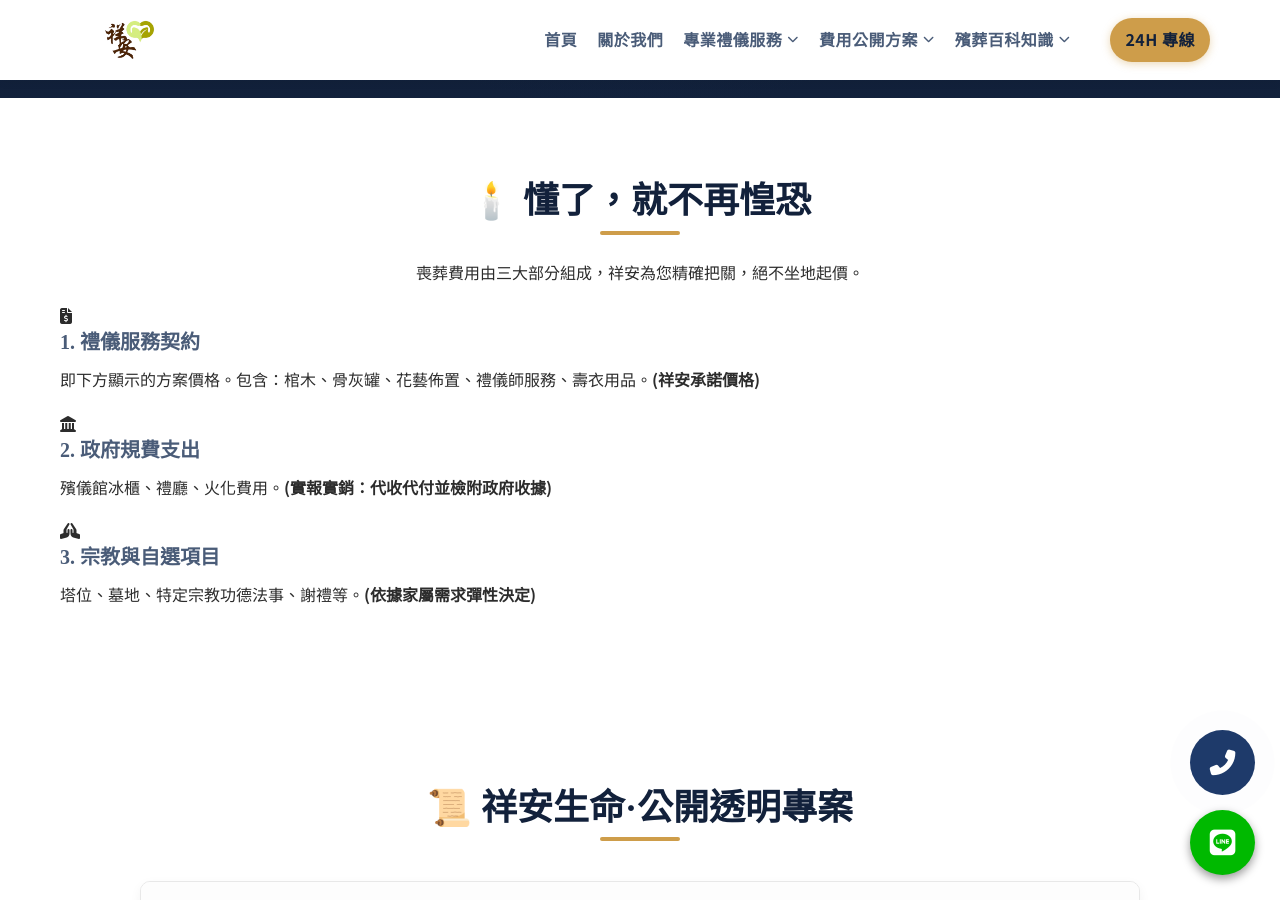
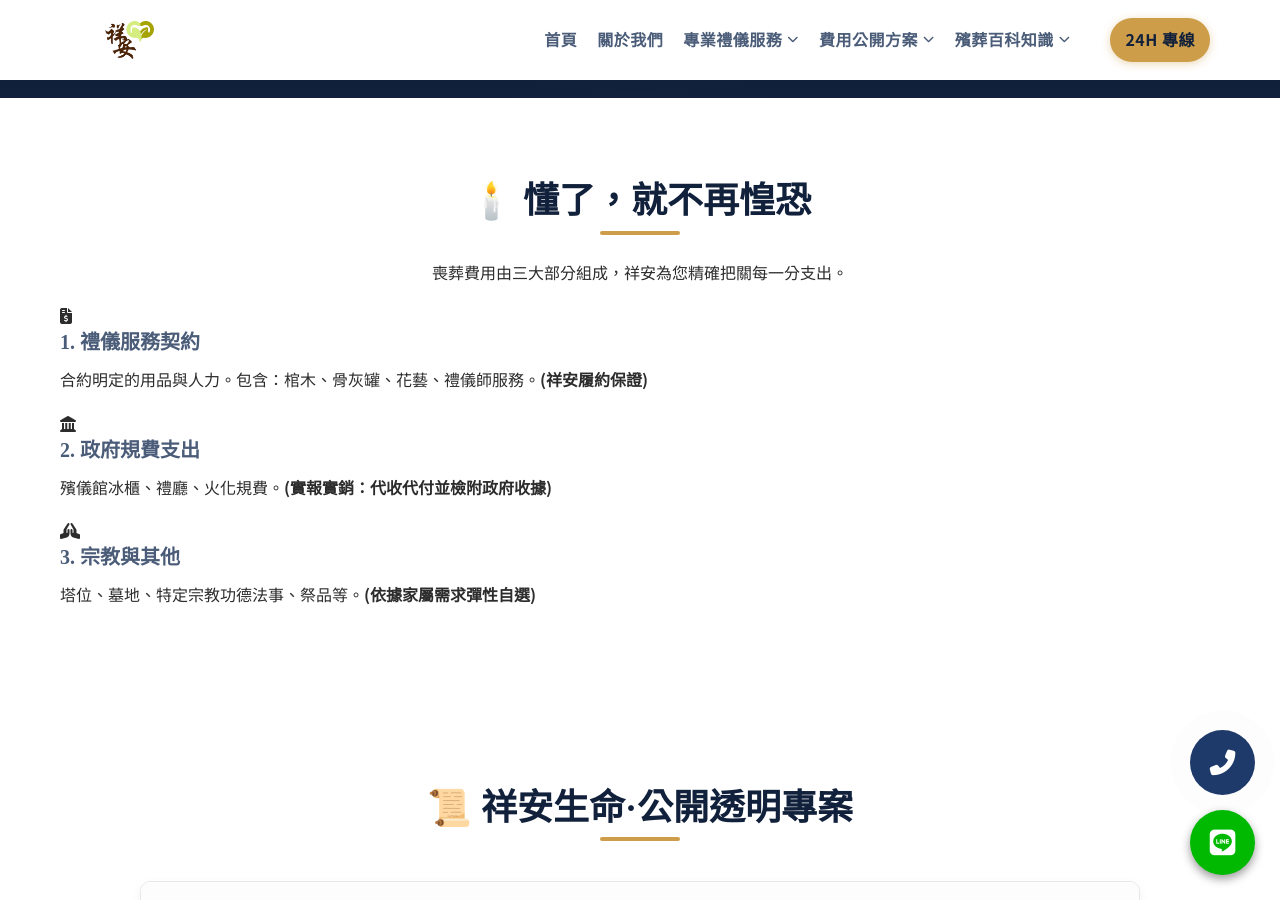
Before and after one commit to Shiangan/Shiangan, a Jekyll site: the page plans.html, which Jekyll copies as it is, in a window 1280 px wide and 900 px high, scrolled down 802 px. Built offline with Jekyll 4.4.1, drawn with Linux system fonts in a browser that asks for light colours; some web fonts are replaced; some of the changed text lies outside the part shown.

Commit message:
Update plans.html

```diff
--- a/plans.html
+++ b/plans.html
@@ -2,16 +2,8 @@
 <html lang="zh-Hant">
 <head>
     <meta charset="UTF-8">
+    <meta name="viewport" content="width=device-width, initial-scale=1.0, shrink-to-fit=no">
     <meta http-equiv="X-UA-Compatible" content="IE=edge">
-    <meta name="viewport" content="width=device-width, initial-scale=1.0, shrink-to-fit=no">
-
-    <title>【費用公開】誠信契約方案與治喪全百科 | 祥安生命：暖心守護，圓滿終旅</title>
-    <meta name="description" content="祥安生命提供全台最透明的喪葬費用方案。包含國民、中式、西式、日式與客製化專案。堅持不收紅包、實報實銷，國家認證禮儀師 24 小時守護。">
-
-    <link rel="stylesheet" href="https://cdnjs.cloudflare.com/ajax/libs/font-awesome/6.5.1/css/all.min.css">
-    <link href="https://fonts.googleapis.com/css2?family=Noto+Serif+TC:wght@600;700;900&family=Noto+Sans+TC:wght@300;400;700&display=swap" rel="stylesheet">
-    <link rel="stylesheet" href="css/style.css">
-    <link rel="stylesheet" href="css/plans-specific.css">
 
     <script async src="https://www.googletagmanager.com/gtag/js?id=G-445583766"></script>
     <script>
@@ -19,6 +11,37 @@
         function gtag(){dataLayer.push(arguments);}
         gtag('js', new Date());
         gtag('config', 'G-445583766');
+    </script>
+
+    <title>【費用公開】誠信契約方案與治喪全百科 | 祥安生命：暖心守護，圓滿終旅</title>
+    <meta name="description" content="祥安生命提供全台最透明的喪葬費用方案。包含國民、中式、西式、日式與客製化專案。堅持不收紅包、實報實銷，國家認證禮儀師 24 小時守護。">
+    <link rel="canonical" href="https://24hour.台灣/Shiangan/plans.html">
+
+    <link rel="preload" href="css/style.css" as="style">
+    <link rel="preload" href="https://cdnjs.cloudflare.com/ajax/libs/font-awesome/6.5.1/css/all.min.css" as="style">
+    <link rel="stylesheet" href="https://cdnjs.cloudflare.com/ajax/libs/font-awesome/6.5.1/css/all.min.css">
+    <link href="https://fonts.googleapis.com/css2?family=Noto+Serif+TC:wght@600;700;900&family=Noto+Sans+TC:wght@300;400;700&display=swap" rel="stylesheet">
+    <link rel="stylesheet" href="css/style.css">
+    <link rel="stylesheet" href="css/plans-specific.css">
+
+    <script type="application/ld+json">
+    {
+      "@context": "https://schema.org/",
+      "@type": "Product",
+      "name": "祥安生命禮儀服務方案",
+      "image": "https://24hour.台灣/Shiangan/images/logo.png",
+      "description": "提供透明公開的喪葬費用契約，包含國民型、中式精緻型、尊榮七七型等多樣化選擇。",
+      "brand": {
+        "@type": "Brand",
+        "name": "祥安生命"
+      },
+      "offers": {
+        "@type": "AggregateOffer",
+        "lowPrice": "68000",
+        "highPrice": "178000",
+        "priceCurrency": "TWD"
+      }
+    }
     </script>
 </head>
 
@@ -33,55 +56,57 @@
 
             <nav class="main-nav" id="main-nav" role="navigation">
                 <ul role="menubar">
-                    <li role="none"><a href="index.html" role="menuitem"><strong>首頁</strong></a></li>
-                    <li role="none"><a href="about.html" role="menuitem"><strong>關於我們</strong></a></li>
+                    <li role="menuitem"><a href="index.html"><strong>首頁</strong></a></li>
+                    <li role="menuitem"><a href="about.html"><strong>關於我們</strong></a></li>
 
-                    <li class="dropdown" role="none">
-                        <a href="services.html" role="menuitem" aria-haspopup="true"><strong>專業禮儀服務</strong> <i class="fas fa-chevron-down"></i></a>
+                    <li class="dropdown" role="menuitem" aria-haspopup="true">
+                        <a href="services.html"><strong>專業禮儀服務</strong> <i class="fas fa-chevron-down"></i></a>
                         <div class="submenu-container">
                             <ul class="submenu" role="menu">
-                                <li class="submenu-title" role="presentation">宗教禮俗分類</li>
-                                <li role="none"><a href="services.html#buddhist-taoist" role="menuitem">中式禮儀 (佛/道)</a></li>
-                                <li role="none"><a href="services.html#western-etiquette" role="menuitem">西式禮儀 (基/天)</a></li>
-                                <li role="none"><a href="services.html#japanese-etiquette" role="menuitem">日式禮儀 (創價/日蓮)</a></li>
-                                <li class="submenu-separator" role="separator"></li>
-                                <li class="submenu-title" role="presentation">自然永續葬</li>
-                                <li role="none"><a href="services.html#eco-burial" role="menuitem">樹葬/海葬/花葬專區</a></li>
+                                <li class="submenu-title">宗教禮俗分類</li>
+                                <li><a href="services.html#buddhist-taoist">中式禮儀 (佛/道)</a></li>
+                                <li><a href="services.html#western-etiquette">西式禮儀 (基/天)</a></li>
+                                <li><a href="services.html#japanese-etiquette">日式禮儀 (創價/日蓮)</a></li>
+                                <li class="submenu-separator"></li>
+                                <li class="submenu-title">自然永續葬</li>
+                                <li><a href="services.html#eco-burial">樹葬/海葬/花葬專區</a></li>
                             </ul>
                         </div>
                     </li>
 
-                    <li class="dropdown active" role="none">
-                        <a href="plans.html" role="menuitem" aria-haspopup="true"><strong>費用公開方案</strong> <i class="fas fa-chevron-down"></i></a>
+                    <li class="dropdown active" role="menuitem" aria-haspopup="true">
+                        <a href="plans.html"><strong>費用公開方案</strong> <i class="fas fa-chevron-down"></i></a>
                         <div class="submenu-container">
                             <ul class="submenu" role="menu">
-                                <li class="submenu-title" role="presentation">公開透明契約</li>
-                                <li role="none"><a href="#basic" role="menuitem">國民契約 6.8萬</a></li>
-                                <li role="none"><a href="#eighty-eight" role="menuitem">中式契約 8.8萬</a></li>
-                                <li role="none"><a href="#eleven-eight" role="menuitem">中式精緻 11.8萬</a></li>
-                                <li role="none"><a href="#fourteen-eight" role="menuitem">中式莊嚴 14.8萬</a></li>
-                                <li role="none"><a href="#seventeen-eight" role="menuitem">尊榮契約 17.8萬</a></li>
-                                <li class="submenu-separator" role="separator"></li>
-                                <li role="none"><a href="#west" role="menuitem">西式/日式專案</a></li>
+                                <li class="submenu-title">公開透明契約</li>
+                                <li><a href="#basic">國民契約 6.8萬</a></li>
+                                <li><a href="#eighty-eight">中式契約 8.8萬</a></li>
+                                <li><a href="#eleven-eight">中式精緻 11.8萬</a></li>
+                                <li><a href="#fourteen-eight">中式莊嚴 14.8萬</a></li>
+                                <li><a href="#seventeen-eight">尊榮契約 17.8萬</a></li>
+                                <li class="submenu-separator"></li>
+                                <li><a href="#west">西式/日式專案</a></li>
                             </ul>
                         </div>
                     </li>
 
-                    <li class="dropdown" role="none">
-                        <a href="blog.html" role="menuitem" aria-haspopup="true"><strong>殯葬百科知識</strong> <i class="fas fa-chevron-down"></i></a>
+                    <li class="dropdown" role="menuitem" aria-haspopup="true">
+                        <a href="blog.html"><strong>殯葬百科知識</strong> <i class="fas fa-chevron-down"></i></a>
                         <div class="submenu-container">
                             <ul class="submenu" role="menu">
-                                <li role="none"><a href="blog.html#first-step" role="menuitem">臨終初終處理</a></li>
-                                <li role="none"><a href="blog.html#law-guide" role="menuitem">補助金申請詳情</a></li>
-                                <li role="none"><a href="blog.html#faq" role="menuitem">治喪常見問題</a></li>
+                                <li><a href="blog.html#first-step">臨終初終處理</a></li>
+                                <li><a href="blog.html#law-guide">補助金申請詳情</a></li>
+                                <li><a href="blog.html#faq">治喪常見問題</a></li>
                             </ul>
                         </div>
                     </li>
 
-                    <li class="contact-nav" role="none"><a href="tel:+886978583699" role="menuitem"><strong>24H 專線</strong></a></li>
+                    <li class="contact-nav" role="menuitem"><a href="tel:+886978583699"><strong>24H 專線</strong></a></li>
                 </ul>
             </nav>
-            <button class="menu-toggle" aria-label="切換選單" aria-expanded="false"><i class="fas fa-bars"></i></button>
+            <button class="menu-toggle" aria-label="切換選單" aria-controls="main-nav" aria-expanded="false">
+                <i class="fas fa-bars"></i>
+            </button>
         </div>
     </header>
 
@@ -102,23 +127,23 @@
             <div class="container">
                 <div class="knowledge-intro text-center">
                     <h2>🕯️ 懂了，就不再惶恐</h2>
-                    <p>喪葬費用由三大部分組成，祥安為您精確把關，絕不坐地起價。</p>
+                    <p>喪葬費用由三大部分組成，祥安為您精確把關每一分支出。</p>
                 </div>
                 <div class="fee-structure-grid">
                     <div class="fee-card">
                         <div class="fee-icon"><i class="fas fa-file-invoice-dollar"></i></div>
                         <h4>1. 禮儀服務契約</h4>
-                        <p>即下方顯示的方案價格。包含：棺木、骨灰罐、花藝佈置、禮儀師服務、壽衣用品。<strong>(祥安承諾價格)</strong></p>
+                        <p>合約明定的用品與人力。包含：棺木、骨灰罐、花藝、禮儀師服務。<strong>(祥安履約保證)</strong></p>
                     </div>
                     <div class="fee-card">
                         <div class="fee-icon"><i class="fas fa-landmark"></i></div>
                         <h4>2. 政府規費支出</h4>
-                        <p>殯儀館冰櫃、禮廳、火化費用。<strong>(實報實銷：代收代付並檢附政府收據)</strong></p>
+                        <p>殯儀館冰櫃、禮廳、火化規費。<strong>(實報實銷：代收代付並檢附政府收據)</strong></p>
                     </div>
                     <div class="fee-card">
                         <div class="fee-icon"><i class="fas fa-praying-hands"></i></div>
-                        <h4>3. 宗教與自選項目</h4>
-                        <p>塔位、墓地、特定宗教功德法事、謝禮等。<strong>(依據家屬需求彈性決定)</strong></p>
+                        <h4>3. 宗教與其他</h4>
+                        <p>塔位、墓地、特定宗教功德法事、祭品等。<strong>(依據家屬需求彈性自選)</strong></p>
                     </div>
                 </div>
             </div>
@@ -141,8 +166,8 @@
                                         <h4>【全程專業人力】</h4>
                                         <ul>
                                             <li>24H 全台(北北基桃)緊急接體服務</li>
-                                            <li>國家認證禮儀師全程治喪指導</li>
-                                            <li>代辦政府殯儀館各項設施預約</li>
+                                            <li>國家認證禮儀師全程治喪指導規劃</li>
+                                            <li>代辦政府殯儀館設施申請與預約</li>
                                             <li>火化場、公墓規費繳費引導</li>
                                         </ul>
                                     </div>
@@ -206,8 +231,8 @@
         <section class="container-v-padding">
             <div class="container">
                 <h2 class="text-center">📊 專案差異對照表</h2>
-                <div class="table-responsive">
-                    <table class="comparison-table">
+                <div class="table-responsive" style="overflow-x: auto; -webkit-overflow-scrolling: touch;">
+                    <table class="comparison-table" style="min-width: 600px;">
                         <thead>
                             <tr>
                                 <th>服務項目</th>
@@ -225,6 +250,7 @@
                         </tbody>
                     </table>
                 </div>
+                <p class="text-center" style="font-size: 0.85rem; color: #666; margin-top: 10px;">( 手機瀏覽可左右滑動表格查看內容 )</p>
             </div>
         </section>
     </main>
@@ -232,23 +258,21 @@
     <footer class="main-footer" role="contentinfo">
         <div class="container text-center">
             <p>祥安生命有限公司 © <span id="current-year"></span> | 24H 服務專線：<a href="tel:+886978583699">0978-583-699</a></p>
-            <p style="font-size: 0.8rem; opacity: 0.7;">地址：新北市三重區永福街135巷13號 | 政府核准甲級殯葬服務業立案</p>
+            <p style="font-size: 0.8rem; opacity: 0.7;">主要聯絡地址：新北市三重區永福街135巷13號 | 政府核准甲級立案</p>
         </div>
     </footer>
 
     <div class="floating-cta">
-        <a href="tel:+886978583699" class="cta-btn phone" title="撥打24H緊急專線"><i class="fas fa-phone-alt"></i></a>
-        <a href="https://line.me/ti/p/@yourid" class="cta-btn line" title="LINE即時諮詢" target="_blank" rel="noopener"><i class="fab fa-line"></i></a>
+        <a href="tel:+886978583699" class="cta-btn phone" title="撥打24H專線"><i class="fas fa-phone-alt"></i></a>
+        <a href="https://line.me/ti/p/@yourid" class="cta-btn line" title="LINE諮詢"><i class="fab fa-line"></i></a>
     </div>
 
     <script>
-        // 1. 增強型手風琴邏輯：修正高度計算與 ARIA 狀態
+        // 手風琴切換邏輯
         function toggleAccordion(item) {
             const content = item.querySelector('.accordion-content');
-            const header = item.querySelector('.accordion-header');
             const isActive = item.classList.contains('active');
 
-            // 關閉同層級其他項
             document.querySelectorAll('.accordion-item').forEach(el => {
                 el.classList.remove('active');
                 el.querySelector('.accordion-content').style.maxHeight = null;
@@ -257,9 +281,8 @@
 
             if (!isActive) {
                 item.classList.add('active');
-                header.setAttribute('aria-expanded', 'true');
-                // 使用足夠大的數值確保動態載入內容不被切斷
-                content.style.maxHeight = (content.scrollHeight + 50) + "px";
+                content.style.maxHeight = (content.scrollHeight + 60) + "px";
+                item.querySelector('.accordion-header').setAttribute('aria-expanded', 'true');
             }
         }
 
@@ -276,13 +299,13 @@
                     setTimeout(() => {
                         target.scrollIntoView({ behavior: 'smooth', block: 'center' });
                         toggleAccordion(target);
-                    }, 300);
+                    }, 400);
                 }
             }
             document.getElementById('current-year').textContent = new Date().getFullYear();
         });
 
-        // 3. 行動裝置選單
+        // RWD 選單
         document.querySelector('.menu-toggle').addEventListener('click', function() {
             const nav = document.getElementById('main-nav');
             const isExpanded = this.getAttribute('aria-expanded') === 'true';
```
Also changed, not shown: other parts of plans.html (+7 -7 lines).
